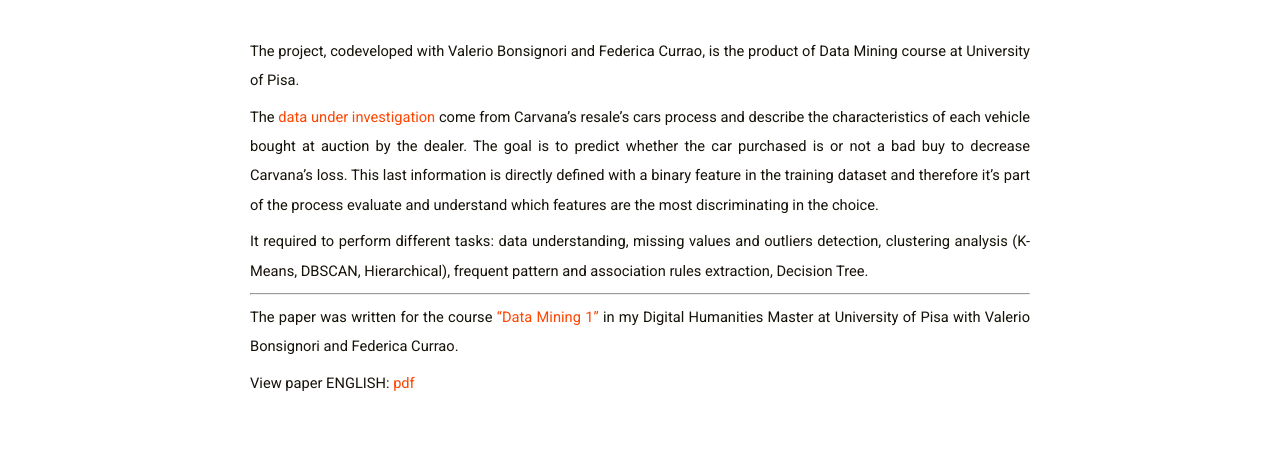
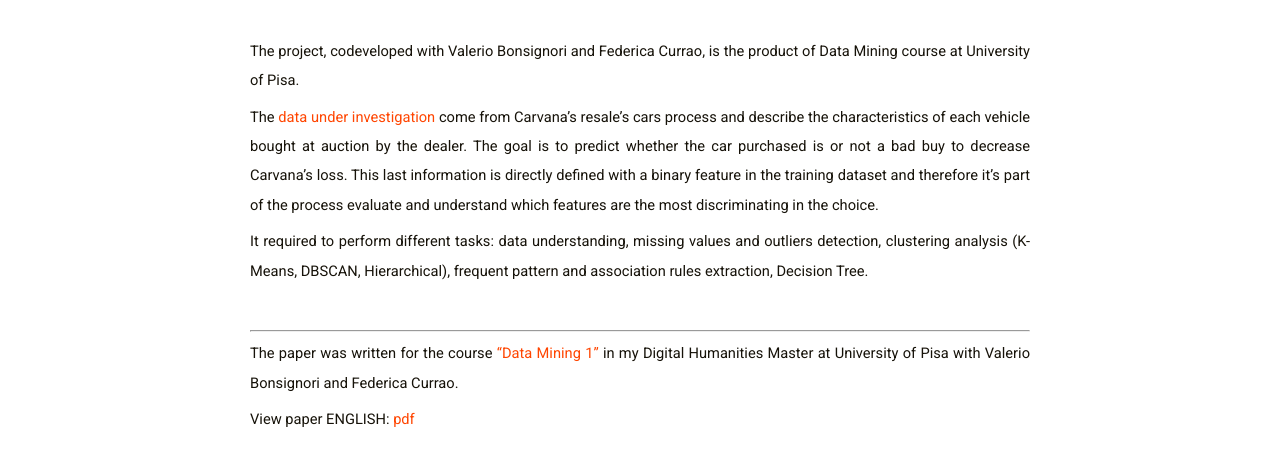
Before and after one commit to sarabert96/sarabert96.github.io, a plain HTML site: page projects/datamining/index.html in a window 1280 px wide. Shown: the part 173-641 px from the top of the page. Drawn offline with Linux system fonts and the light colour scheme.

Commit message:
rebuilding site gio  9 apr 2020 16:57:08

```diff
--- a/projects/datamining/index.html
+++ b/projects/datamining/index.html
@@ -166,6 +166,7 @@ The data under investigation come from Carvana&rsquo;s resale&rsquo;s cars proce
           <p>The project, codeveloped with Valerio Bonsignori and Federica Currao, is the product of Data Mining course at University of Pisa.</p>
 <p>The <a href="https://www.kaggle.com/t/712fc5e264e748afb0e0616f56f3c102">data under investigation</a> come from Carvana&rsquo;s resale&rsquo;s cars process and describe the characteristics of each vehicle bought at auction by the dealer. The goal is to predict whether the car purchased is or not a bad buy to decrease Carvana&rsquo;s loss. This last information is directly defined with a binary feature in the training dataset and therefore it&rsquo;s part of the process evaluate and understand which features are the most discriminating in the choice.</p>
 <p>It required to perform different tasks: data understanding, missing values and outliers detection, clustering analysis (K-Means, DBSCAN, Hierarchical), frequent pattern and association rules extraction, Decision Tree.</p>
+<p> </p>
 <hr>
 <p>The paper was written for the course <a href="http://didawiki.di.unipi.it/doku.php/dm/start">&ldquo;Data Mining 1&rdquo;</a> in my Digital Humanities Master at University of Pisa with Valerio Bonsignori and Federica Currao.</p>
 <p>View paper ENGLISH: <a href="/docs/Carvana_Project.pdf">pdf</a></p>
```
Also changed, not shown: projects/datavisualization/index.html (+1 -0 lines), projects/introductioncl/index.html (+1 -0 lines), projects/punishing/index.html (+1 -0 lines), projects/tedtalk/index.html (+1 -0 lines).
